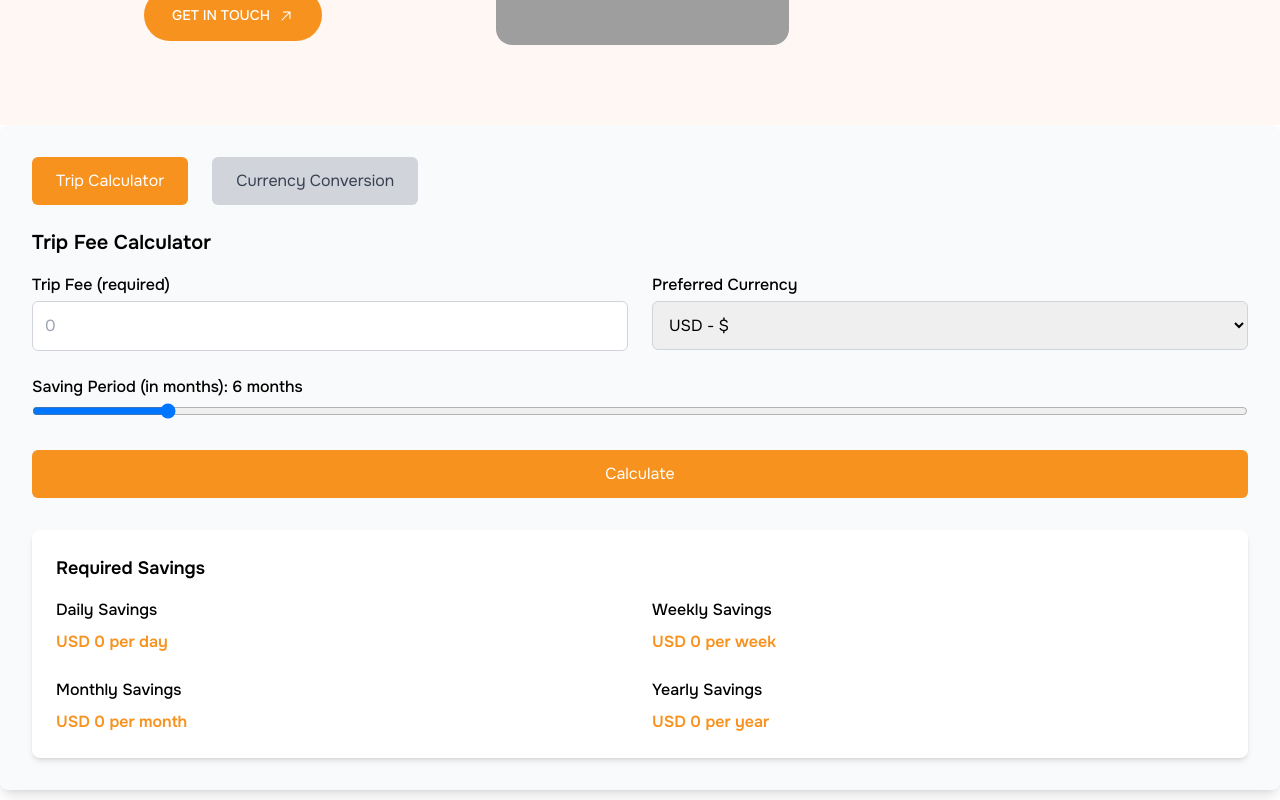
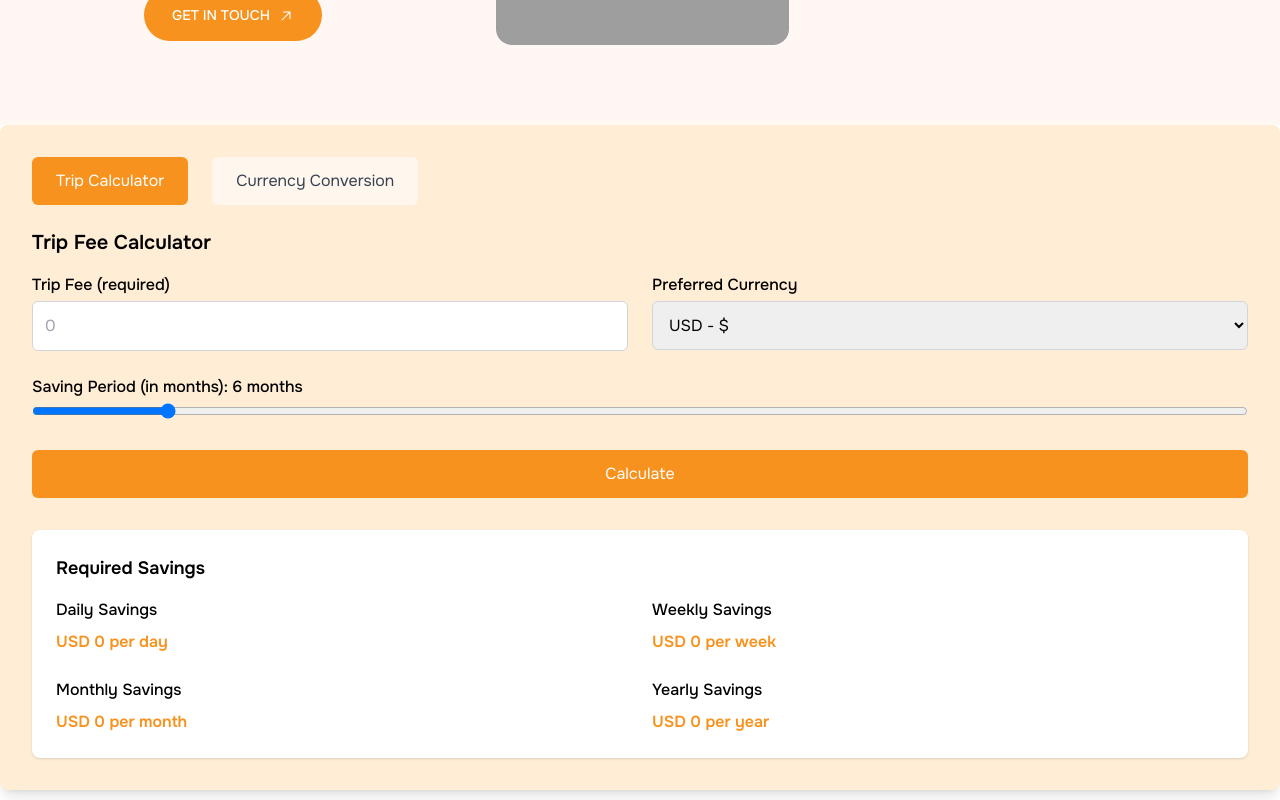
Before and after one commit to CodeGallantX/Tripout-tour, a React (Vite) app: page / in a window 1280 px wide. Shown: the part 3840-4640 px from the top of the page. Built offline with nearby package versions, Linux system fonts and the light colour scheme; grey boxes are pictures that could not be loaded.

Commit message:
Updated Ui and theme

```diff
--- a/src/components/Calculator.jsx
+++ b/src/components/Calculator.jsx
@@ -56,17 +56,17 @@ const TripCalculator = () => {
   };
 
   return (
-    <div className="p-8 bg-gray-50 rounded-lg shadow-lg">
+    <div className="p-8 bg-orange-100 rounded-lg shadow-lg">
       <div className="flex space-x-6 mb-6">
         <button
           onClick={() => handleTabChange("trip")}
-          className={`px-6 py-3 rounded-md transition-all duration-300 ${activeTab === "trip" ? "bg-[#F7921E] text-white" : "bg-gray-300 text-gray-700"}`}
+          className={`px-6 py-3 rounded-md transition-all duration-300 ${activeTab === "trip" ? "bg-[#F7921E] text-white" : "bg-orange-50 text-gray-700"}`}
         >
           Trip Calculator
         </button>
         <button
           onClick={() => handleTabChange("conversion")}
-          className={`px-6 py-3 rounded-md transition-all duration-300 ${activeTab === "conversion" ? "bg-[#F7921E] text-white" : "bg-gray-300 text-gray-700"}`}
+          className={`px-6 py-3 rounded-md transition-all duration-300 ${activeTab === "conversion" ? "bg-[#F7921E] text-white" : "bg-orange-50 text-gray-700"}`}
         >
           Currency Conversion
         </button>
@@ -134,7 +134,7 @@ const TripCalculator = () => {
             </button>
           </form>
 
-          <div className="mt-8 p-6 bg-white rounded-lg shadow-md">
+          <div className="mt-8 p-6 bg-white rounded-lg shadow">
             <h3 className="font-semibold text-lg mb-4">Required Savings</h3>
             <div className="grid grid-cols-1 md:grid-cols-2 gap-6">
               <div>
@@ -211,7 +211,7 @@ const TripCalculator = () => {
           </form>
 
           {conversionResult && (
-            <div className="mt-8 p-6 bg-white rounded-lg shadow-md">
+            <div className="mt-8 p-6 bg-white rounded-lg shadow">
               <h3 className="font-semibold text-lg mb-4">Converted Amount</h3>
               <p className="text-[#F7921E] font-semibold">
                 {conversionFrom} {amount} is approximately {conversionTo} {conversionResult}
```
